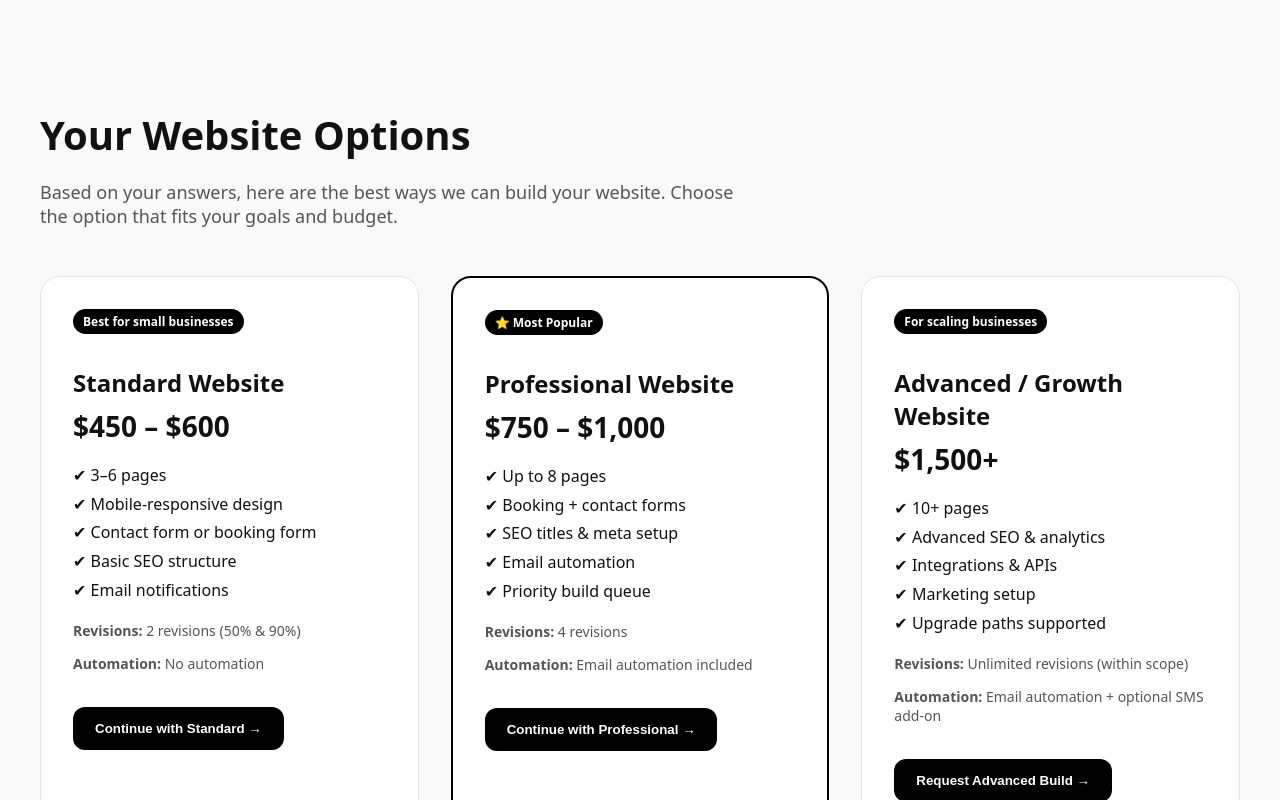
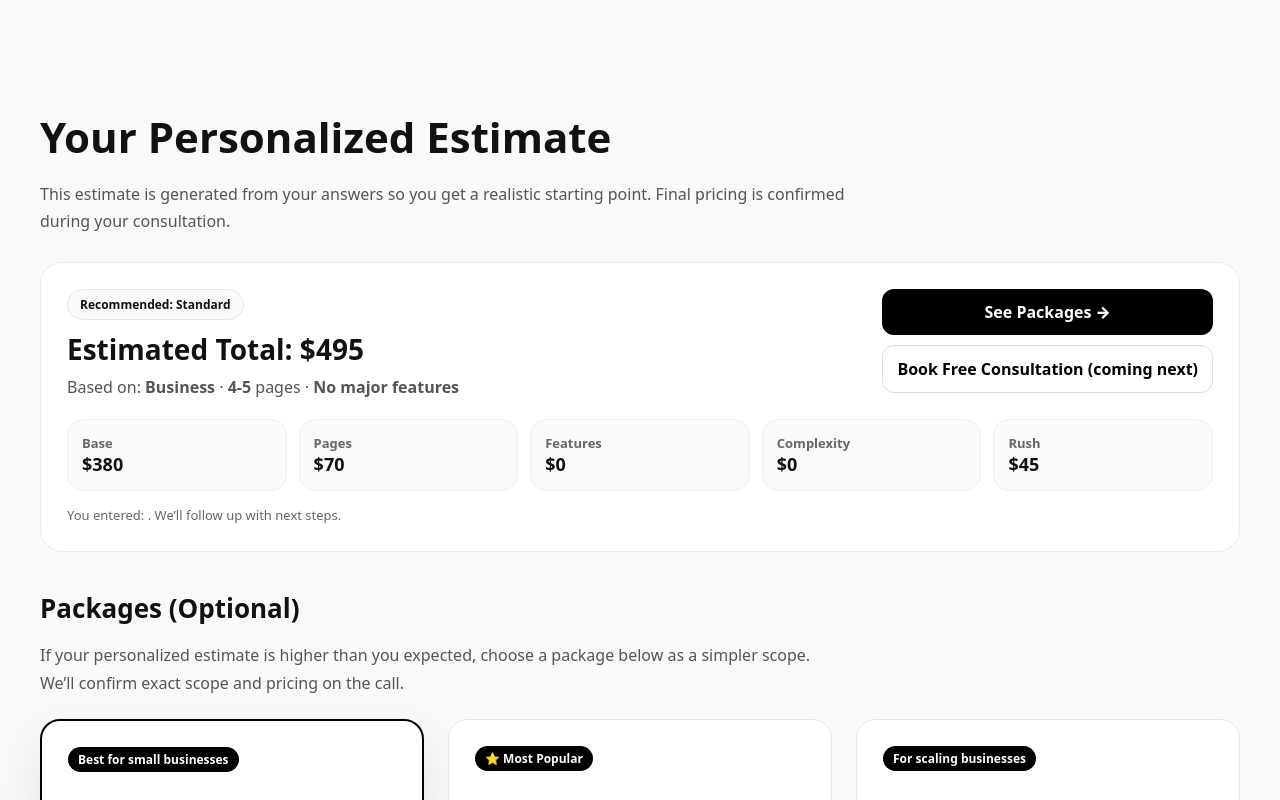
Before and after one commit to kkoly10/website-builder, a Next.js app: page /estimate in a window 1280 px wide. Shown: the top 800 px of the page. Built offline with nearby package versions, Linux system fonts and the light colour scheme.

Commit message:
Update EstimateClient.tsx

```diff
--- a/app/estimate/EstimateClient.tsx
+++ b/app/estimate/EstimateClient.tsx
@@ -1,26 +1,232 @@
 "use client";
 
+import { useEffect, useMemo, useRef } from "react";
 import Link from "next/link";
 
-export default function EstimateClient() {
+type Props = {
+  leadEmail: string;
+  leadPhone: string;
+  intake: any;
+};
+
+type Breakdown = {
+  base: number;
+  pages: number;
+  features: number;
+  complexity: number;
+  rush: number;
+  total: number;
+  notes: string[];
+};
+
+function clamp(n: number, min: number, max: number) {
+  return Math.max(min, Math.min(max, n));
+}
+
+function estimateBreakdown(intake: any): Breakdown {
+  // Goal: keep base in your target range ($450–$600) for typical small sites
+  // Add costs only when scope grows.
+
+  const notes: string[] = [];
+
+  // base by type (kept modest)
+  let base = 350;
+  if (intake.websiteType === "Business") base = 380;
+  if (intake.websiteType === "Portfolio") base = 360;
+  if (intake.websiteType === "Landing") base = 320;
+  if (intake.websiteType === "Ecommerce") base = 480;
+
+  // pages add-on
+  let pages = 0;
+  if (intake.pages === "1-3") pages = 0;
+  if (intake.pages === "4-5") pages = 70;
+  if (intake.pages === "6-8") pages = 140;
+  if (intake.pages === "9+") pages = 240;
+
+  // feature add-on (light)
+  let features = 0;
+  if (intake.booking) features += 70;
+  if (intake.payments) features += 110;
+  if (intake.blog) features += 50;
+  if (intake.membership) features += 160;
+
+  // complexity signals (automation/integrations/stakeholders/content readiness)
+  let complexity = 0;
+
+  const automations = (intake.automationTypes?.length || 0) + (intake.wantsAutomation === "Yes" ? 1 : 0);
+  if (automations > 0) {
+    complexity += 80;
+    notes.push("Automation requested (advanced scope).");
+  }
+
+  const integrations = (intake.integrations?.length || 0) + (intake.integrationOther ? 1 : 0);
+  if (integrations > 0) {
+    complexity += 60;
+    notes.push("Integrations requested (advanced scope).");
+  }
+
+  if (intake.stakeholdersCount === "2-3") complexity += 40;
+  if (intake.stakeholdersCount === "4+") complexity += 80;
+
+  if (intake.contentReady === "Not ready") {
+    complexity += 60;
+    notes.push("Content not ready — may require copy help or extra iteration.");
+  }
+
+  // Rush fee (kept simple)
+  let rush = 0;
+  const subtotal = base + pages + features + complexity;
+
+  if (intake.timeline === "Under 14 days") {
+    rush = Math.round(subtotal * 0.2);
+    notes.push("Rush timeline selected.");
+  } else if (intake.timeline === "2-3 weeks") {
+    rush = Math.round(subtotal * 0.1);
+  }
+
+  let total = subtotal + rush;
+
+  // Keep small-business quotes in a comfortable range when scope is normal
+  // but allow it to rise when scope is advanced.
+  total = Math.round(total);
+
+  return { base, pages, features, complexity, rush, total, notes };
+}
+
+function recommendedTier(total: number, intake: any) {
+  // If they selected advanced signals, recommend higher tier even if total is modest.
+  const advancedSignals =
+    intake.wantsAutomation === "Yes" ||
+    (intake.automationTypes?.length || 0) > 0 ||
+    (intake.integrations?.length || 0) > 0 ||
+    intake.integrationOther ||
+    intake.membership ||
+    intake.websiteType === "Ecommerce" ||
+    intake.pages === "9+" ||
+    intake.pages === "6-8";
+
+  if (advancedSignals && total >= 900) return "Advanced";
+  if (advancedSignals) return "Professional";
+
+  if (total <= 650) return "Standard";
+  if (total <= 1100) return "Professional";
+  return "Advanced";
+}
+
+export default function EstimateClient({ intake, leadEmail, leadPhone }: Props) {
+  const breakdown = useMemo(() => estimateBreakdown(intake), [intake]);
+  const tier = useMemo(() => recommendedTier(breakdown.total, intake), [breakdown.total, intake]);
+
+  const sentRef = useRef(false);
+
+  // Auto-submit to Supabase + Resend alert once
+  useEffect(() => {
+    if (sentRef.current) return;
+    if (!leadEmail) return;
+
+    sentRef.current = true;
+
+    fetch("/api/submit-estimate", {
+      method: "POST",
+      headers: { "Content-Type": "application/json" },
+      body: JSON.stringify({
+        leadEmail,
+        leadPhone,
+        intake,
+        clientEstimate: breakdown.total,
+      }),
+    }).catch(() => {
+      // ignore client errors; server will still work on next submission
+    });
+  }, [leadEmail, leadPhone, intake, breakdown.total]);
+
   return (
     <main style={container}>
-      {/* HEADER */}
-      <header style={{ marginBottom: 48 }}>
-        <h1 style={title}>Your Website Options</h1>
+      <header style={{ marginBottom: 26 }}>
+        <h1 style={title}>Your Personalized Estimate</h1>
         <p style={subtitle}>
-          Based on your answers, here are the best ways we can build your website.
-          Choose the option that fits your goals and budget.
+          This estimate is generated from your answers so you get a realistic starting point.
+          Final pricing is confirmed during your consultation.
         </p>
       </header>
 
-      {/* PRICING TIERS */}
-      <section style={grid}>
-        {/* STANDARD */}
+      {/* Personalized estimate card */}
+      <section style={heroCard}>
+        <div style={{ display: "flex", justifyContent: "space-between", flexWrap: "wrap", gap: 12 }}>
+          <div>
+            <div style={pill}>Recommended: {tier}</div>
+            <h2 style={{ margin: "10px 0 6px", fontSize: 28 }}>Estimated Total: ${breakdown.total}</h2>
+            <div style={{ color: "#555", lineHeight: 1.7 }}>
+              Based on: <strong>{intake.websiteType}</strong> · <strong>{intake.pages}</strong> pages ·{" "}
+              <strong>
+                {[
+                  intake.booking && "Booking",
+                  intake.payments && "Payments",
+                  intake.blog && "Blog",
+                  intake.membership && "Membership",
+                ].filter(Boolean).join(", ") || "No major features"}
+              </strong>
+            </div>
+          </div>
+
+          <div style={ctaStack}>
+            <a
+              href="#tiers"
+              style={btnPrimary}
+            >
+              See Packages →
+            </a>
+
+            {/* Replace with your Calendly later */}
+            <a
+              href="/"
+              style={btnGhost}
+              title="Swap this with your Calendly link when ready"
+            >
+              Book Free Consultation (coming next)
+            </a>
+          </div>
+        </div>
+
+        <div style={breakGrid}>
+          <BreakLine label="Base" value={breakdown.base} />
+          <BreakLine label="Pages" value={breakdown.pages} />
+          <BreakLine label="Features" value={breakdown.features} />
+          <BreakLine label="Complexity" value={breakdown.complexity} />
+          <BreakLine label="Rush" value={breakdown.rush} />
+        </div>
+
+        {breakdown.notes.length > 0 && (
+          <div style={noteBox}>
+            <div style={{ fontWeight: 800, marginBottom: 6 }}>What increased the scope</div>
+            <ul style={{ margin: 0, paddingLeft: 18, lineHeight: 1.8, color: "#444" }}>
+              {breakdown.notes.map((n) => (
+                <li key={n}>{n}</li>
+              ))}
+            </ul>
+          </div>
+        )}
+
+        <div style={{ marginTop: 14, color: "#666", fontSize: 13, lineHeight: 1.6 }}>
+          You entered: <strong>{leadEmail}</strong>
+          {leadPhone ? <> · <strong>{leadPhone}</strong></> : null}. We’ll follow up with next steps.
+        </div>
+      </section>
+
+      {/* Pricing tiers as alternative paths */}
+      <section id="tiers" style={{ marginTop: 38 }}>
+        <h2 style={{ fontSize: 26, marginBottom: 10 }}>Packages (Optional)</h2>
+        <p style={{ color: "#555", marginBottom: 22, maxWidth: 800, lineHeight: 1.7 }}>
+          If your personalized estimate is higher than you expected, choose a package below as a simpler scope.
+          We’ll confirm exact scope and pricing on the call.
+        </p>
+
+        <div style={grid}>
           <PricingCard
             title="Standard Website"
             price="$450 – $600"
             badge="Best for small businesses"
+            highlight={tier === "Standard"}
             features={[
               "3–6 pages",
               "Mobile-responsive design",
@@ -30,15 +236,14 @@ export default function EstimateClient() {
             ]}
             revisions="2 revisions (50% & 90%)"
             automation="No automation"
-          cta="Continue with Standard →"
+            cta="Select Standard →"
           />
 
-        {/* PROFESSIONAL */}
           <PricingCard
             title="Professional Website"
             price="$750 – $1,000"
             badge="⭐ Most Popular"
-          highlight
+            highlight={tier === "Professional"}
             features={[
               "Up to 8 pages",
               "Booking + contact forms",
@@ -46,16 +251,16 @@ export default function EstimateClient() {
               "Email automation",
               "Priority build queue",
             ]}
-          revisions="4 revisions"
+            revisions="2–4 revisions (based on scope)"
             automation="Email automation included"
-          cta="Continue with Professional →"
+            cta="Select Professional →"
           />
 
-        {/* ADVANCED */}
           <PricingCard
             title="Advanced / Growth Website"
             price="$1,500+"
             badge="For scaling businesses"
+            highlight={tier === "Advanced"}
             features={[
               "10+ pages",
               "Advanced SEO & analytics",
@@ -63,31 +268,37 @@ export default function EstimateClient() {
               "Marketing setup",
               "Upgrade paths supported",
             ]}
-          revisions="Unlimited revisions (within scope)"
+            revisions="2–4 revisions (scope-defined) or more with retainer"
             automation="Email automation + optional SMS add-on"
             cta="Request Advanced Build →"
           />
-      </section>
+        </div>
 
-      {/* DISCLAIMER */}
         <section style={disclaimer}>
           <p>
-          Third-party tools, APIs, analytics platforms, and SMS services may
-          require separate accounts and usage fees. SMS automation is available
-          only as an optional add-on for Advanced projects.
+            Third-party tools, APIs, analytics platforms, and SMS services may require separate accounts and usage fees.
+            SMS automation is available only as an optional add-on for Advanced projects.
           </p>
         </section>
 
-      <div style={{ marginTop: 40 }}>
+        <div style={{ marginTop: 26 }}>
           <Link href="/" style={{ color: "#666", textDecoration: "none" }}>
             ← Back to home
           </Link>
         </div>
+      </section>
     </main>
   );
 }
 
-/* ---------- COMPONENTS ---------- */
+function BreakLine({ label, value }: { label: string; value: number }) {
+  return (
+    <div style={breakItem}>
+      <div style={{ fontSize: 13, color: "#666", fontWeight: 700 }}>{label}</div>
+      <div style={{ fontSize: 18, fontWeight: 900 }}>${value}</div>
+    </div>
+  );
+}
 
 function PricingCard({
   title,
@@ -104,11 +315,12 @@ function PricingCard({
       style={{
         ...card,
         border: highlight ? "2px solid #000" : "1px solid #e5e5e5",
+        boxShadow: highlight ? "0 18px 50px rgba(0,0,0,.08)" : "none",
       }}
     >
       {badge && <div style={badgeStyle}>{badge}</div>}
 
-      <h2 style={{ marginBottom: 8 }}>{title}</h2>
+      <h3 style={{ marginBottom: 8, fontSize: 20 }}>{title}</h3>
       <div style={priceStyle}>{price}</div>
 
       <ul style={list}>
@@ -124,85 +336,163 @@ function PricingCard({
         <strong>Automation:</strong> {automation}
       </p>
 
-      <button style={primaryBtn}>{cta}</button>
+      <button style={primaryBtn} type="button">
+        {cta}
+      </button>
+
+      <div style={{ marginTop: 10, fontSize: 12, color: "#777", lineHeight: 1.5 }}>
+        * Scope is finalized after consultation. Revision limits prevent disputes.
+      </div>
     </div>
   );
 }
 
 /* ---------- STYLES ---------- */
 
-const container = {
+const container: React.CSSProperties = {
   maxWidth: 1200,
   margin: "0 auto",
   padding: "80px 24px",
 };
 
-const title = {
-  fontSize: 40,
-  fontWeight: 700,
-  marginBottom: 12,
+const title: React.CSSProperties = {
+  fontSize: 42,
+  fontWeight: 900,
+  marginBottom: 10,
 };
 
-const subtitle = {
-  fontSize: 18,
+const subtitle: React.CSSProperties = {
+  fontSize: 16,
   color: "#555",
-  maxWidth: 720,
+  maxWidth: 820,
+  lineHeight: 1.7,
 };
 
-const grid = {
+const heroCard: React.CSSProperties = {
+  background: "#fff",
+  border: "1px solid #eaeaea",
+  borderRadius: 22,
+  padding: 26,
+};
+
+const pill: React.CSSProperties = {
+  display: "inline-flex",
+  alignItems: "center",
+  padding: "6px 12px",
+  borderRadius: 999,
+  border: "1px solid #e5e5e5",
+  fontWeight: 800,
+  fontSize: 12,
+  background: "#fafafa",
+};
+
+const ctaStack: React.CSSProperties = {
+  display: "flex",
+  flexDirection: "column",
+  gap: 10,
+  minWidth: 260,
+};
+
+const btnPrimary: React.CSSProperties = {
+  display: "inline-block",
+  padding: "12px 14px",
+  background: "#000",
+  color: "#fff",
+  borderRadius: 12,
+  textDecoration: "none",
+  fontWeight: 900,
+  textAlign: "center",
+};
+
+const btnGhost: React.CSSProperties = {
+  display: "inline-block",
+  padding: "12px 14px",
+  background: "#fff",
+  color: "#000",
+  borderRadius: 12,
+  textDecoration: "none",
+  fontWeight: 900,
+  border: "1px solid #ddd",
+  textAlign: "center",
+};
+
+const breakGrid: React.CSSProperties = {
+  marginTop: 18,
+  display: "grid",
+  gridTemplateColumns: "repeat(auto-fit, minmax(160px, 1fr))",
+  gap: 12,
+};
+
+const breakItem: React.CSSProperties = {
+  border: "1px solid #eee",
+  borderRadius: 16,
+  padding: 14,
+  background: "#fafafa",
+};
+
+const noteBox: React.CSSProperties = {
+  marginTop: 16,
+  border: "1px solid #eee",
+  background: "#fafafa",
+  padding: 16,
+  borderRadius: 16,
+};
+
+const grid: React.CSSProperties = {
   display: "grid",
   gridTemplateColumns: "repeat(auto-fit, minmax(300px, 1fr))",
-  gap: 32,
+  gap: 24,
 };
 
-const card = {
+const card: React.CSSProperties = {
   background: "#fff",
   borderRadius: 20,
-  padding: 32,
+  padding: 26,
 };
 
-const badgeStyle = {
+const badgeStyle: React.CSSProperties = {
   display: "inline-block",
   background: "#000",
   color: "#fff",
   padding: "4px 10px",
   borderRadius: 999,
   fontSize: 12,
-  fontWeight: 600,
+  fontWeight: 800,
   marginBottom: 12,
 };
 
-const priceStyle = {
-  fontSize: 28,
-  fontWeight: 700,
-  marginBottom: 16,
+const priceStyle: React.CSSProperties = {
+  fontSize: 26,
+  fontWeight: 900,
+  marginBottom: 14,
 };
 
-const list = {
-  lineHeight: 1.8,
+const list: React.CSSProperties = {
+  lineHeight: 1.9,
   paddingLeft: 0,
   listStyle: "none",
+  color: "#333",
 };
 
-const meta = {
+const meta: React.CSSProperties = {
   fontSize: 14,
   color: "#555",
-  marginTop: 12,
+  marginTop: 10,
 };
 
-const primaryBtn = {
-  marginTop: 20,
-  padding: "14px 22px",
+const primaryBtn: React.CSSProperties = {
+  marginTop: 16,
+  padding: "14px 18px",
   background: "#000",
   color: "#fff",
   borderRadius: 12,
   border: "none",
-  fontWeight: 600,
+  fontWeight: 900,
   cursor: "pointer",
 };
 
-const disclaimer = {
-  marginTop: 48,
+const disclaimer: React.CSSProperties = {
+  marginTop: 28,
   fontSize: 14,
   color: "#555",
   background: "#f9f9f9",
```
Lines whose indentation alone changed are shown as unchanged.
